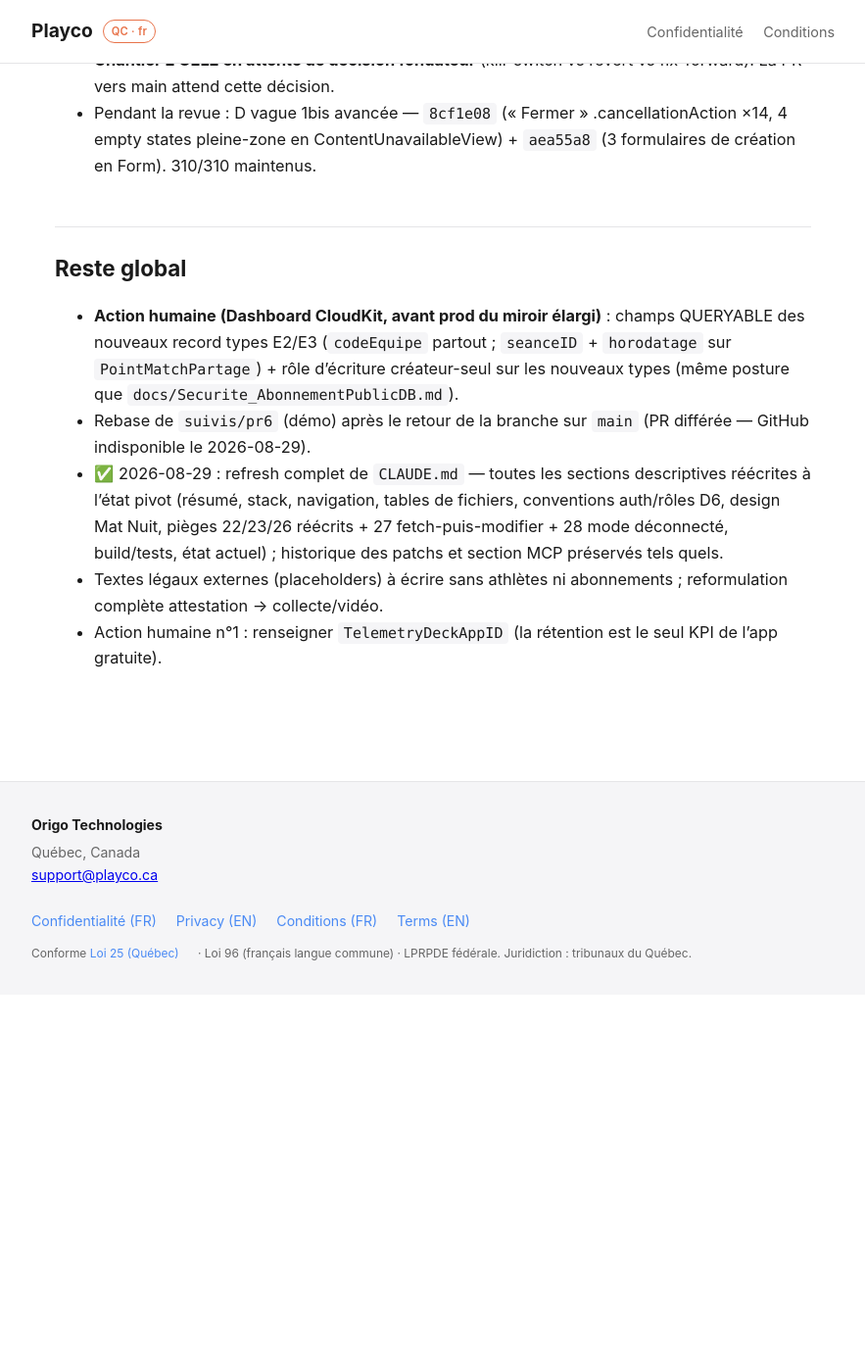
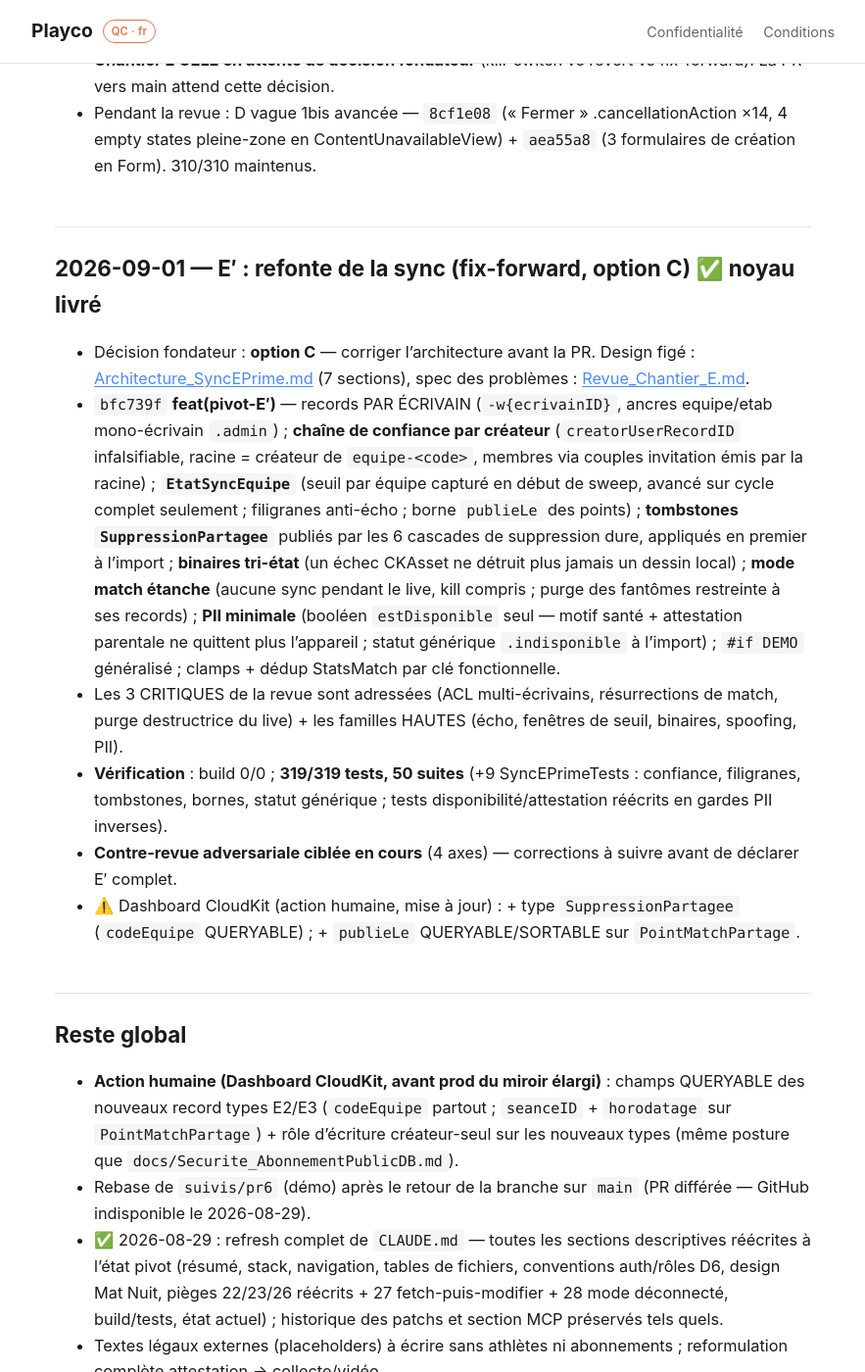
Before and after one commit to armypo/Coach-Planner-VB, a Jekyll site: the page built from docs/Journal_Pivot_CoachFirst.md, in a window 1280 px wide and 1400 px high, scrolled down 6689 px. Shown: the whole window at 98% size, without its empty margins (198-1081 px from the left). Built offline with Jekyll 4.4.1, drawn with Linux system fonts in a browser that asks for light colours; our own code applies the rules of GitHub Pages for plain Markdown files; before the commit the page ends 7704 px from its top, so only the background shows below that.

Commit message:
docs(pivot-E'): journal — noyau E′ livré (319/319), contre-revue en cours

```diff
--- a/docs/Journal_Pivot_CoachFirst.md
+++ b/docs/Journal_Pivot_CoachFirst.md
@@ -87,6 +87,15 @@ Phasé E1→E4 (voir plan) : plomberie durcie, contenus de préparation, analyse
 - **Chantier E GELÉ en attente de décision fondateur** (kill-switch vs revert vs fix-forward). La PR vers main attend cette décision.
 - Pendant la revue : D vague 1bis avancée — `8cf1e08` (« Fermer » .cancellationAction ×14, 4 empty states pleine-zone en ContentUnavailableView) + `aea55a8` (3 formulaires de création en Form). 310/310 maintenus.
 
+## 2026-09-01 — E′ : refonte de la sync (fix-forward, option C) ✅ noyau livré
+
+- Décision fondateur : **option C** — corriger l'architecture avant la PR. Design figé : [Architecture_SyncEPrime.md](./Architecture_SyncEPrime.md) (7 sections), spec des problèmes : [Revue_Chantier_E.md](./Revue_Chantier_E.md).
+- `bfc739f` **feat(pivot-E′)** — records PAR ÉCRIVAIN (`-w{ecrivainID}`, ancres equipe/etab mono-écrivain `.admin`) ; **chaîne de confiance par créateur** (`creatorUserRecordID` infalsifiable, racine = créateur de `equipe-<code>`, membres via couples invitation émis par la racine) ; **`EtatSyncEquipe`** (seuil par équipe capturé en début de sweep, avancé sur cycle complet seulement ; filigranes anti-écho ; borne `publieLe` des points) ; **tombstones `SuppressionPartagee`** publiés par les 6 cascades de suppression dure, appliqués en premier à l'import ; **binaires tri-état** (un échec CKAsset ne détruit plus jamais un dessin local) ; **mode match étanche** (aucune sync pendant le live, kill compris ; purge des fantômes restreinte à ses records) ; **PII minimale** (booléen `estDisponible` seul — motif santé + attestation parentale ne quittent plus l'appareil ; statut générique `.indisponible` à l'import) ; `#if DEMO` généralisé ; clamps + dédup StatsMatch par clé fonctionnelle.
+- Les 3 CRITIQUES de la revue sont adressées (ACL multi-écrivains, résurrections de match, purge destructrice du live) + les familles HAUTES (écho, fenêtres de seuil, binaires, spoofing, PII).
+- **Vérification** : build 0/0 ; **319/319 tests, 50 suites** (+9 SyncEPrimeTests : confiance, filigranes, tombstones, bornes, statut générique ; tests disponibilité/attestation réécrits en gardes PII inverses).
+- **Contre-revue adversariale ciblée en cours** (4 axes) — corrections à suivre avant de déclarer E′ complet.
+- ⚠️ Dashboard CloudKit (action humaine, mise à jour) : + type `SuppressionPartagee` (`codeEquipe` QUERYABLE) ; + `publieLe` QUERYABLE/SORTABLE sur `PointMatchPartage`.
+
 ## Reste global
 
 - **Action humaine (Dashboard CloudKit, avant prod du miroir élargi)** : champs QUERYABLE des nouveaux record types E2/E3 (`codeEquipe` partout ; `seanceID` + `horodatage` sur `PointMatchPartage`) + rôle d'écriture créateur-seul sur les nouveaux types (même posture que `docs/Securite_AbonnementPublicDB.md`).
```
